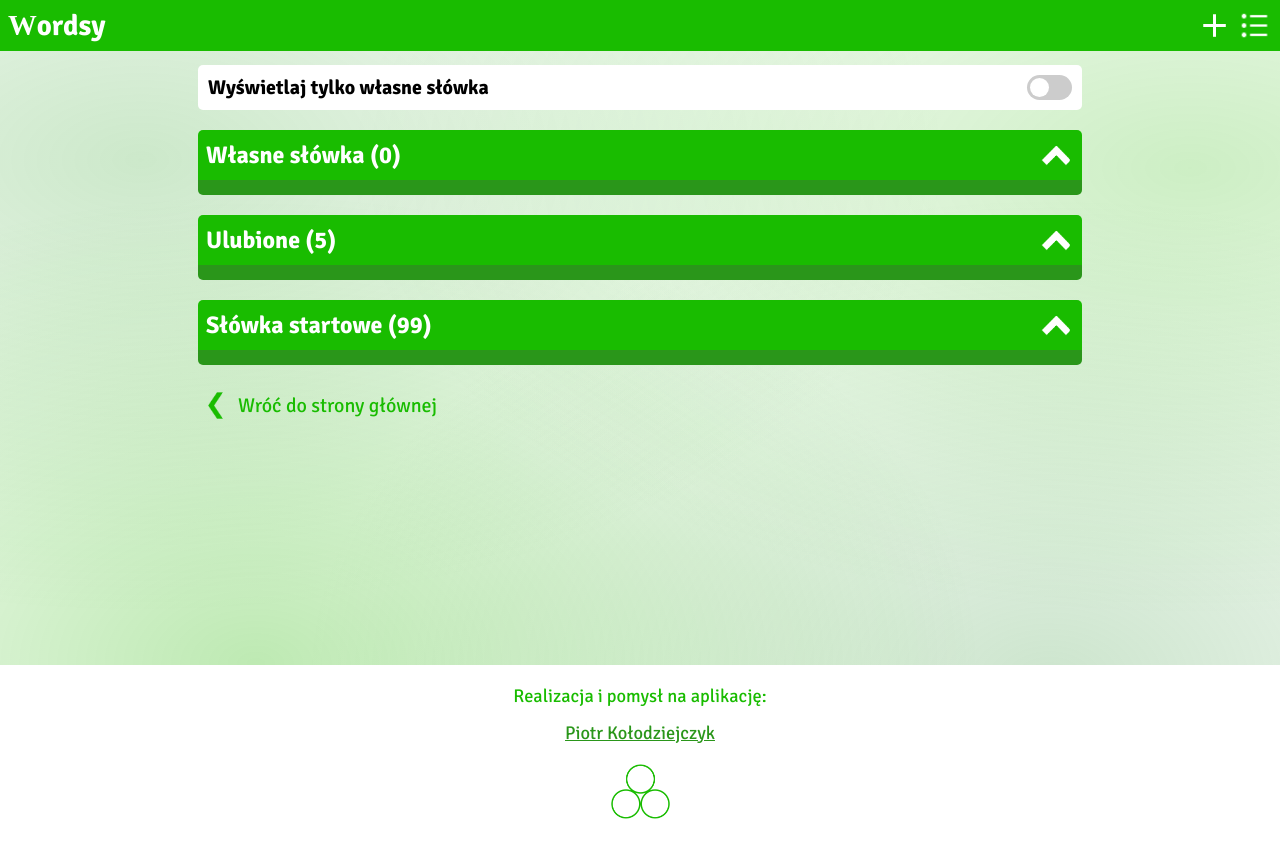
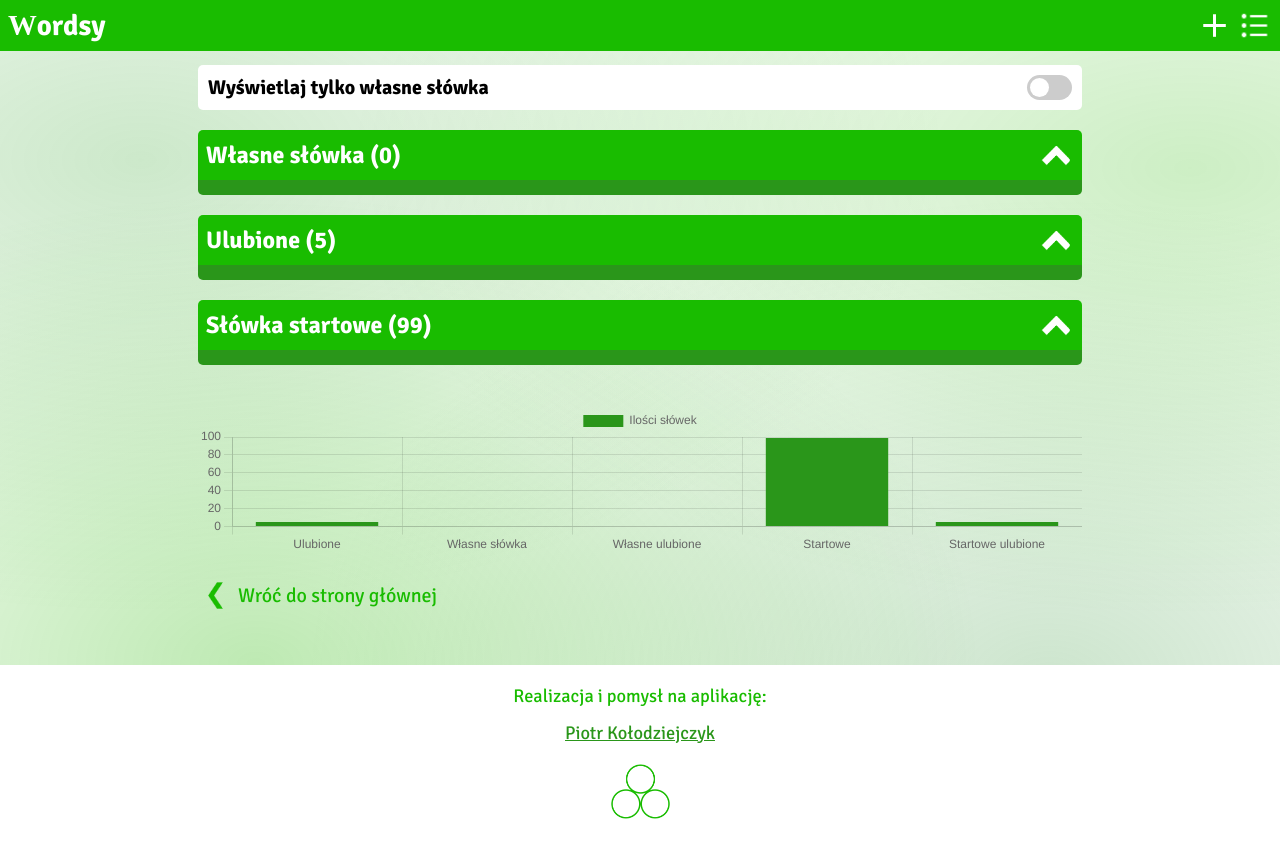
Before and after one commit to Piotrko64/wordsy, a Vue app: page /List in a window 1280 px wide. Built offline with nearby package versions, Linux system fonts and the light colour scheme; a web font is replaced by a local one; what v-wave would draw is missing.

Commit message:
✨feature: Add bar chart to counting words

```diff
--- a/package.json
+++ b/package.json
@@ -16,6 +16,7 @@
       "@types/dom-speech-recognition": "^0.0.1",
       "@types/downloadjs": "^1.4.3",
       "@types/uuid": "^9.0.0",
+      "chart.js": "^4.2.0",
       "downloadjs": "^1.4.7",
       "jszip": "^3.10.1",
       "lodash": "^4.17.21",
@@ -25,6 +26,7 @@
       "uuid": "^9.0.0",
       "v-wave": "^1.5.0",
       "vue": "^3.2.45",
+      "vue-chartjs": "^5.2.0",
       "vue-router": "4"
    },
    "devDependencies": {
--- /dev/null
+++ b/src/components/listPage/Chart.vue
@@ -0,0 +1,54 @@
+<script setup lang="ts">
+import { useWordsStore } from '../../stores/WordsStore';
+import { chartOptions } from '../../data/chart/chartOptions';
+import {
+   Chart as ChartJS,
+   Title,
+   Tooltip,
+   Legend,
+   BarElement,
+   CategoryScale,
+   LinearScale,
+} from 'chart.js';
+import { Bar } from 'vue-chartjs';
+import { getChartData } from '../../helpers/chart/getChartData';
+import { ref, watch, reactive } from 'vue';
+import { storeToRefs } from 'pinia';
+
+ChartJS.register(
+   CategoryScale,
+   LinearScale,
+   BarElement,
+   Title,
+   Tooltip,
+   Legend
+);
+
+const store = useWordsStore();
+const { getOwnWords, getStartWords, getFavWords } = storeToRefs(store);
+
+const onlyDataForChart = reactive({
+   favWords: getFavWords,
+   ownWords: getOwnWords,
+   startWords: getStartWords,
+});
+
+const dataBarChat = ref(getChartData(onlyDataForChart));
+
+watch(onlyDataForChart, () => {
+   dataBarChat.value = getChartData(onlyDataForChart);
+});
+</script>
+
+<template>
+   <div class="chart">
+      <Bar :data="dataBarChat" :options="chartOptions" />
+   </div>
+</template>
+
+<style scoped lang="scss">
+.chart {
+   max-height: 800px;
+   margin-top: 40px;
+}
+</style>
--- a/src/components/listPage/ListMainComponent.vue
+++ b/src/components/listPage/ListMainComponent.vue
@@ -3,6 +3,7 @@ import { useWordsStore } from '../../stores/WordsStore';
 import { storeToRefs } from 'pinia';
 import BackToMainPage from '../../ui/BackToMainPage.vue';
 import SingleList from './SingleList.vue';
+import Chart from './Chart.vue';
 
 const store = useWordsStore();
 const { getOwnWords, getStartWords, isOnlyOwnWords, getFavWords } =
@@ -33,6 +34,8 @@ const { getOwnWords, getStartWords, isOnlyOwnWords, getFavWords } =
       <SingleList title="Ulubione" :words="getFavWords" />
 
       <SingleList title="Słówka startowe" :words="getStartWords" />
+
+      <Chart />
 
       <BackToMainPage />
    </div>
--- /dev/null
+++ b/src/data/chart/chartOptions.ts
@@ -0,0 +1,4 @@
+export const chartOptions = {
+   responsive: true,
+   maintainAspectRatio: false,
+};
--- /dev/null
+++ b/src/helpers/chart/getChartData.ts
@@ -0,0 +1,36 @@
+import { ListWords } from '../../@types/WordsType';
+
+export function getChartData({
+   ownWords,
+   favWords,
+   startWords,
+}: Record<'ownWords' | 'favWords' | 'startWords', ListWords>) {
+   return {
+      labels: [
+         'Ulubione',
+         'Własne słówka',
+         'Własne ulubione',
+
+         'Startowe',
+         'Startowe ulubione',
+      ],
+      datasets: [
+         {
+            label: 'Ilości słówek',
+            backgroundColor: '#2a961a',
+            data: [
+               favWords.length,
+               ownWords.length,
+               getAmountOnlyFavWord(ownWords),
+
+               startWords.length,
+               getAmountOnlyFavWord(startWords),
+            ],
+         },
+      ],
+   };
+}
+
+function getAmountOnlyFavWord(arrayWord: ListWords) {
+   return arrayWord.filter((word) => word.fav).length;
+}
```
Also changed, not shown: 1 other file (tests, documents, lock files or other folders).
